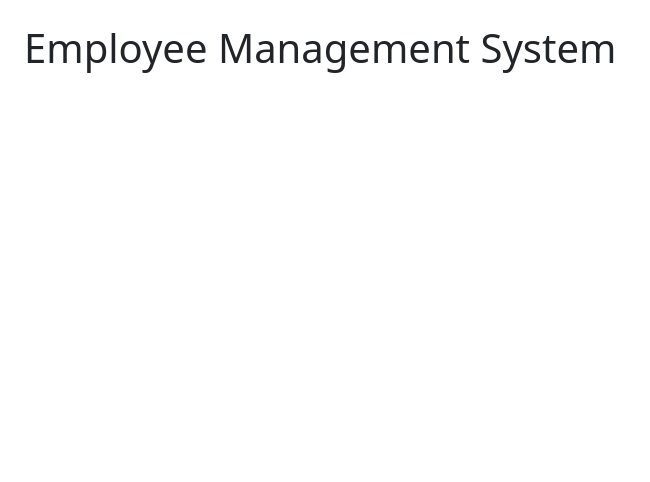
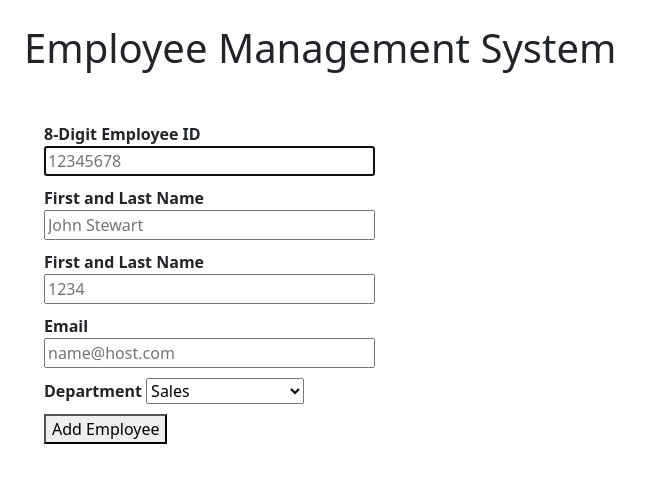
Before and after one commit to chrisdniels12/Assignment05, a plain HTML site: page index.html in a window 1280 px wide. Shown: the whole page, without its empty margins (0-650 px from the left). Drawn offline with nearby package versions, Linux system fonts and the light colour scheme.

Commit message:
Update index.html
setup structure of webform

```diff
--- a/index.html
+++ b/index.html
@@ -17,6 +17,54 @@
 <body class="m-4">
     <h1>Employee Management System</h1>
     <form id="empForm">
+        <label for="id">8-Digit Employee ID
+            <input type="text"
+              name="id"
+              id="id"
+              size="30"
+              maxlength="8"
+              required
+              placeholder="12345678"
+              autofocus />
+        </label>
+        <label for="name">First and Last Name
+            <input type="text"
+              name="name"
+              id="name"
+              size="30"
+              required
+              placeholder="John Stewart" />
+        </label>
+        <label for="ext">First and Last Name
+            <input type="text"
+              name="ext"
+              id="ext"
+              size="30"
+              maxlength="4"
+              required
+              placeholder="1234" />
+        </label>
+        <label for="email">Email
+            <input
+              type="email"
+              name="eAddress"
+              id="email"
+              size="30"
+              required
+              pattern="[^ @]+@[^ @]+.[a-z]+"
+              placeholder="name@host.com" />
+        </label>
+        <label for="department">Department</label>
+        <select name="department" id="department">
+            <option value="Administrative">Administrative</option>
+            <option value="Engineering">Engineering</option>
+            <option value="Executive">Executive</option>
+            <option value="Marketing">Marketing</option>
+            <option value="QualityAssurance">Quality Assurance</option>
+            <option value="Sales" selected>Sales</option>
+        </select>
+
+        <button id="submit" type="submit">Add Employee</button>
 
     </form>
 </body>
```
